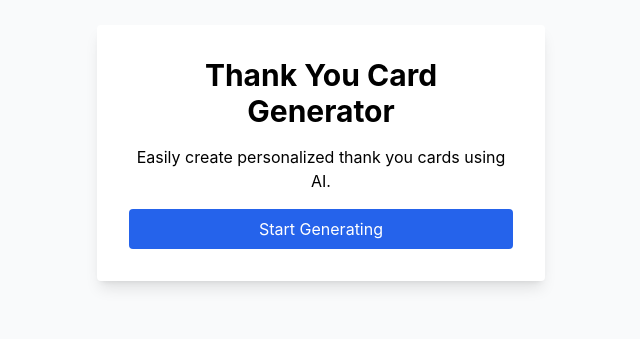
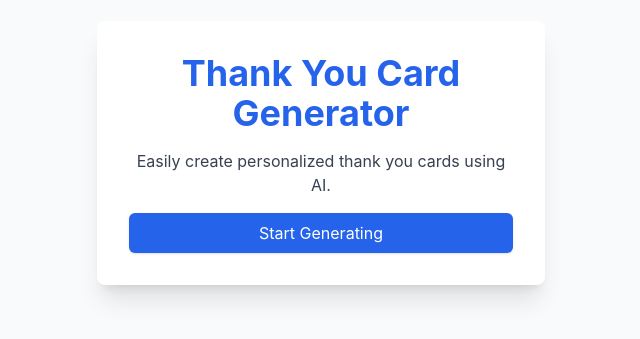
Before and after one commit to rc-iv/thankyou, a React (Create React App) app: page / in a window 1280 px wide. Shown: the part 247-586 px from the top of the page, without its empty margins (319-959 px from the left). Built offline with nearby package versions, Linux system fonts and the light colour scheme.

Commit message:
adjusted stylling

```diff
--- a/src/LandingPage.js
+++ b/src/LandingPage.js
@@ -120,11 +120,15 @@ const LandingPage = () => {
                     saveCard={saveCard}
                 />
             )}
-            <div className="w-full max-w-md p-8 space-y-4 bg-white rounded shadow-lg">
-                <h1 className="text-3xl font-bold text-center">Thank You Card Generator</h1>
-                <p className="text-center">Easily create personalized thank you cards using AI.</p>
+            <div className="w-full max-w-md p-8 space-y-4 bg-white rounded-lg shadow-xl">
+                <h1 className="text-4xl font-bold text-center text-blue-600">
+                    Thank You Card Generator
+                </h1>
+                <p className="text-center text-gray-700">
+                    Easily create personalized thank you cards using AI.
+                </p>
                 <button
-                    className="w-full px-3 py-2 text-white bg-blue-600 rounded hover:bg-blue-700"
+                    className="w-full px-4 py-2 text-white bg-blue-600 rounded-md shadow hover:bg-blue-700"
                     onClick={openModal}
                 >
                     Start Generating
@@ -223,7 +227,14 @@ const LandingPage = () => {
                     </div>
                 </Modal>
             </div>
-            {savedCards.length > 0 && <SavedCards savedCards={savedCards} />}
+            {savedCards.length > 0 && (
+                <div className="w-full max-w-md mt-8">
+                    <h2 className="text-2xl font-bold text-center text-blue-600 mb-4">
+                        Saved Cards
+                    </h2>
+                    <SavedCards savedCards={savedCards}/>
+                </div>
+            )}
         </div>
     );
 };
```
